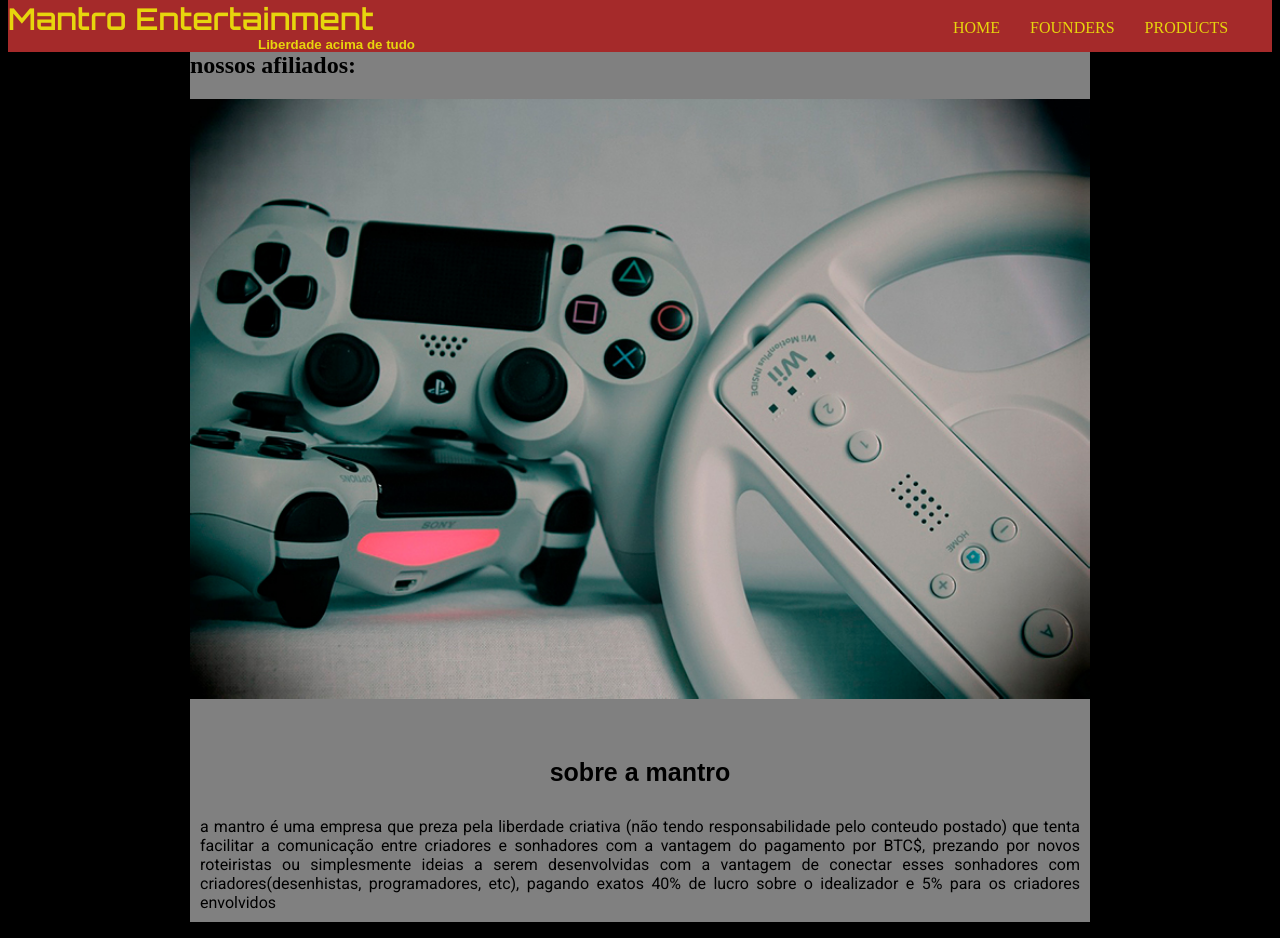
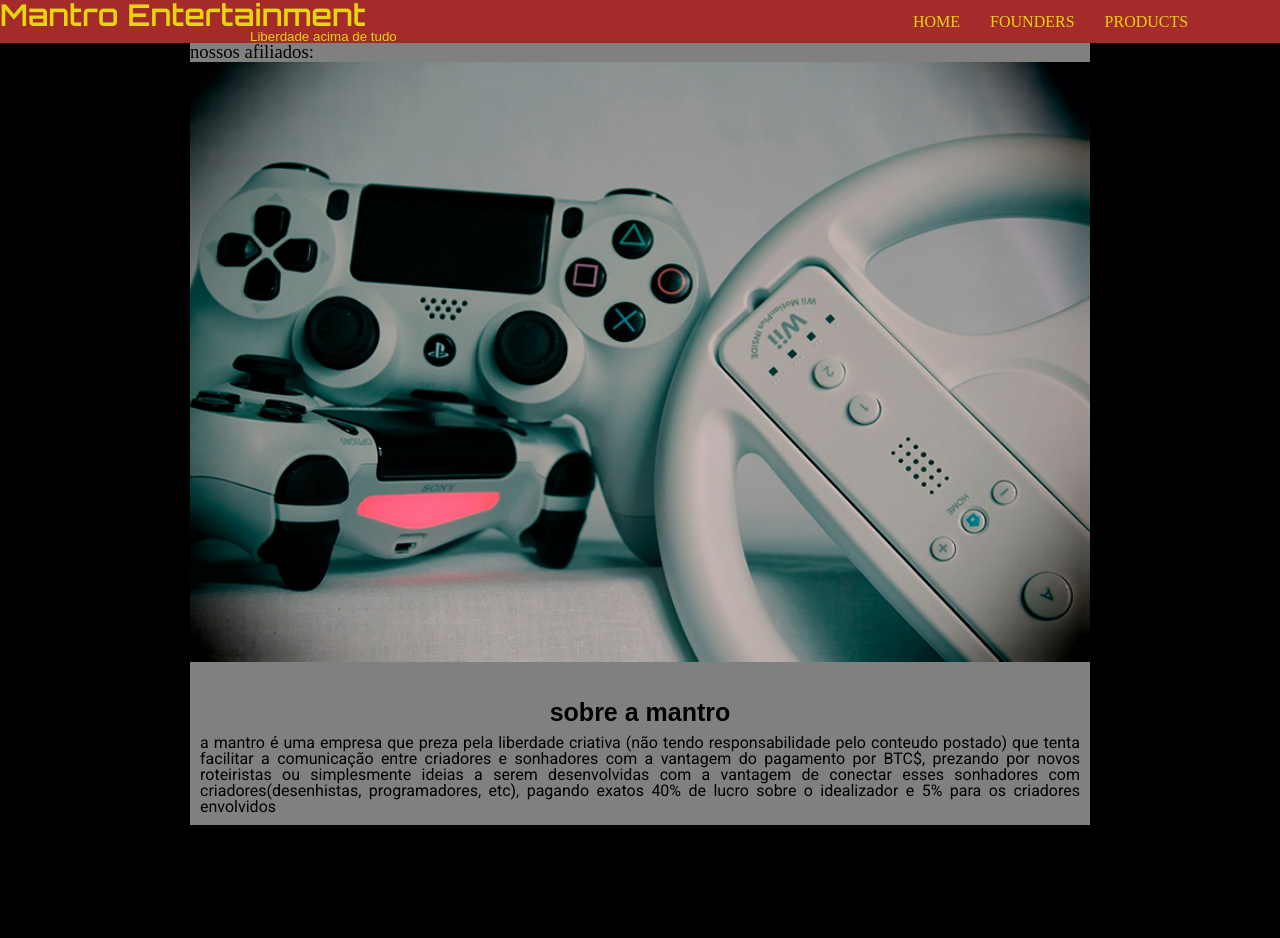
Before and after one commit to sebasthub/mantro-project, a plain HTML site: page index.html in a window 1280 px wide. After the commit the page ends 825 px from the top, so only its background shows below. Drawn offline with Linux system fonts and the light colour scheme.

Commit message:
add reset.css

```diff
--- a/css/estilo.css
+++ b/css/estilo.css
@@ -19,7 +19,7 @@ header#cabecalho h2 {
 }
 div#subc {
     background-color: brown;
-    margin-top: -20px;
+    margin-top: 0px;
     margin-bottom: 0;
 }
 /*configuracao dos botões*/
@@ -27,7 +27,7 @@ div#subc ul {
     list-style: none;
     text-transform: uppercase;
     position: absolute;
-    top: -10px;
+    top: 1px;
     left: 900px;
 }
 div#subc li {
@@ -50,11 +50,14 @@ body {
 h1{
     font-size: 25px;
 }
+h2 {
+    font-size: 14pt;
+}
 section#corpo {
     display: block;
     width: 900px;
     background-color: gray;
-    margin: -20px auto 0px auto;
+    margin: auto auto 0px auto;
 }
 section#corpo p {
     text-align: justify;
@@ -65,6 +68,7 @@ section#corpo p {
 section#corpo h1 {
     font-family: Arial,sans-serif;
     text-align: center;
+    font-weight: bolder;
 }
 /*formatação de imagem*/
 
--- /dev/null
+++ b/css/reset.css
@@ -0,0 +1,47 @@
+/* http://meyerweb.com/eric/tools/css/reset/
+   v2.0 | 20110126
+   License: none (public domain)
+*/
+html, body, div, span, applet, object, iframe,
+h1, h2, h3, h4, h5, h6, p, blockquote, pre,
+a, abbr, acronym, address, big, cite, code,
+del, dfn, em, img, ins, kbd, q, s, samp,
+small, strike, strong, sub, sup, tt, var,
+b, u, i, center,
+dl, dt, dd, ol, ul, li,
+fieldset, form, label, legend,
+table, caption, tbody, tfoot, thead, tr, th, td,
+article, aside, canvas, details, embed,
+figure, figcaption, footer, header, hgroup,
+menu, nav, output, ruby, section, summary,
+time, mark, audio, video {
+  margin: 0;
+  padding: 0;
+  border: 0;
+  font-size: 100%;
+  font: inherit;
+  vertical-align: baseline;
+}
+/* HTML5 display-role reset for older browsers */
+article, aside, details, figcaption, figure,
+footer, header, hgroup, menu, nav, section {
+  display: block;
+}
+body {
+  line-height: 1;
+}
+ol, ul {
+  list-style: none;
+}
+blockquote, q {
+  quotes: none;
+}
+blockquote:before, blockquote:after,
+q:before, q:after {
+  content: '';
+  content: none;
+}
+table {
+  border-collapse: collapse;
+  border-spacing: 0;
+}
--- a/index.html
+++ b/index.html
@@ -3,6 +3,7 @@
 <head>
     <meta charset="utf-8">
     <title>Mantro Entertainment</title>
+    <link rel="stylesheet" type="text/css" href="css/reset.css">
     <link rel="stylesheet" type="text/css" href="css/estilo.css">
     <link rel="icon" href="imagens\IconeMantro.jpg">
 </head>
@@ -24,7 +25,7 @@
     </header>
     <!--corpo-->
     <section id="corpo">
-        <h2>nossos afiliados:</h2>
+        <h2><b>nossos afiliados:</b></h2>
         <!--slider-->
         <div id="slider">
         <figure>
@@ -34,7 +35,7 @@
         </figure>
         </div>
         <!--sobre-->
-        <h1>sobre a mantro</h1>
+        <h1><b>sobre a mantro</b></h1>
         <p>a mantro é uma empresa que preza pela liberdade criativa (não tendo responsabilidade pelo conteudo postado) que tenta facilitar a comunicação entre criadores e sonhadores com a vantagem do pagamento por BTC$, prezando por novos roteiristas ou simplesmente ideias a serem desenvolvidas com a vantagem de conectar esses sonhadores com criadores(desenhistas, programadores, etc), pagando exatos 40% de lucro sobre o idealizador e 5% para os criadores envolvidos</p>
     </section>
 
```
